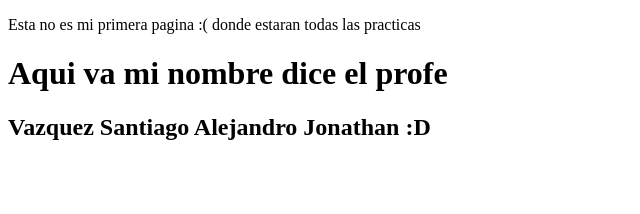
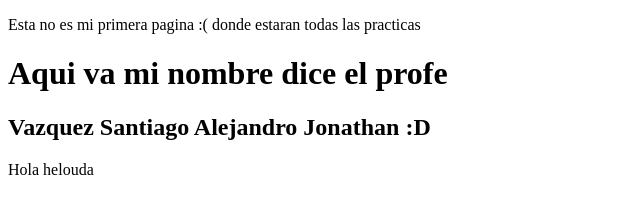
Before and after one commit to Alexxomby/4IV10_Vazquez_Santiago_Alejandro_PSW, a plain HTML site: page index.html in a window 1280 px wide. Shown: the whole page, without its empty margins (0-640 px from the left). Drawn offline with Linux system fonts and the light colour scheme.

Commit message:
Update index.html
holaaa

```diff
--- a/index.html
+++ b/index.html
@@ -14,5 +14,6 @@
         <h1>Aqui va mi nombre dice el profe</h1>
         <h2>Vazquez Santiago Alejandro Jonathan  :D</h2>
     </div>
+    <footer>Hola helouda</footer>
 </body>
 </html>
```
